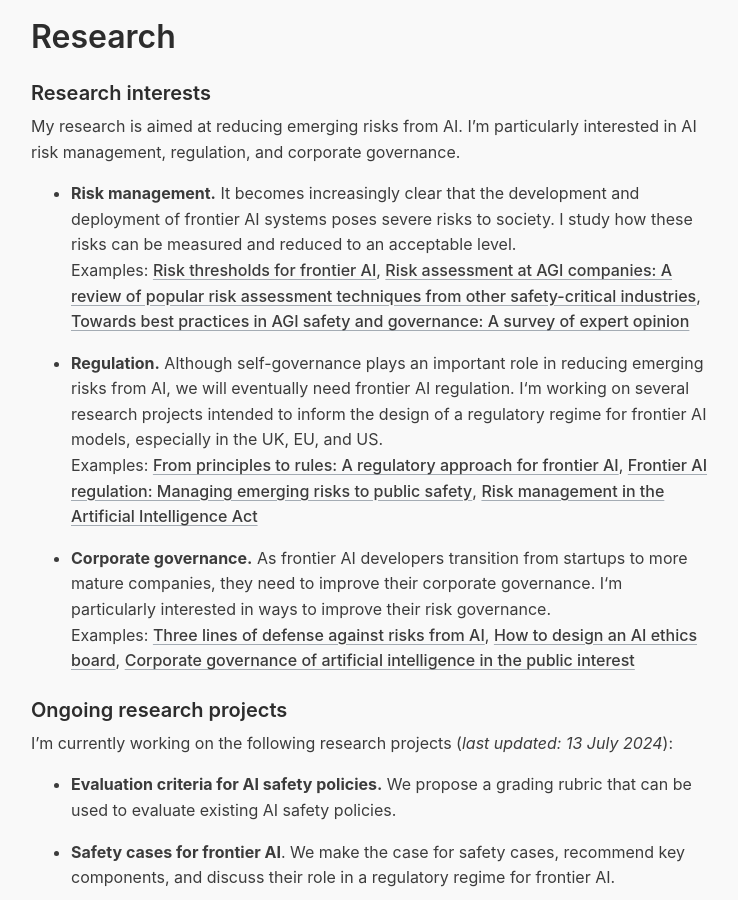
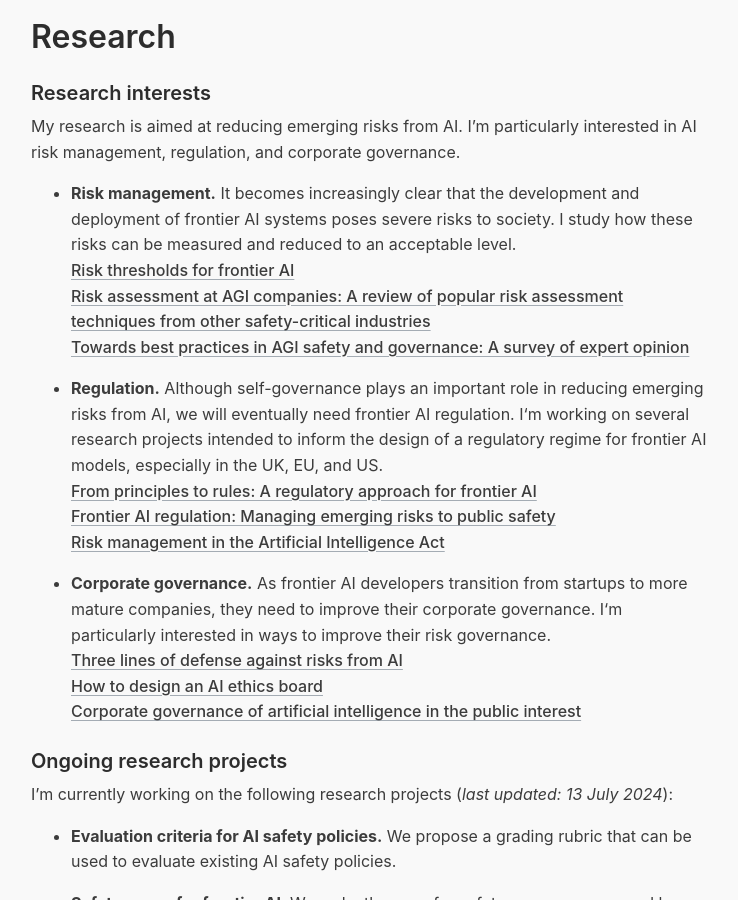
Before and after one commit to jonasschuett/jonasschuett.github.io, a Jekyll site: the page built from _posts/2020-04-04-introduction.md, in a window 1280 px wide and 900 px high, scrolled down 1359 px. Shown: the whole window, without its empty margins (269-1007 px from the left). Built offline with Jekyll 4.4.1, drawn with Linux system fonts in a browser that asks for light colours; nearby versions of some CDN libraries.

Commit message:
Update 2020-04-04-introduction.md

```diff
--- a/_posts/2020-04-04-introduction.md
+++ b/_posts/2020-04-04-introduction.md
@@ -31,13 +31,19 @@ I live in Berlin, but regularly visit Oxford, London, and Washington, DC. Outsid
 My research is aimed at reducing emerging risks from AI. I'm particularly interested in AI risk management, regulation, and corporate governance.
 
 - **Risk management.** It becomes increasingly clear that the development and deployment of frontier AI systems poses severe risks to society. I study how these risks can be measured and reduced to an acceptable level.  <br>
-Examples: [Risk thresholds for frontier AI](https://arxiv.org/pdf/2406.14713), [Risk assessment at AGI companies: A review of popular risk assessment techniques from other safety-critical industries](https://arxiv.org/pdf/2307.08823), [Towards best practices in AGI safety and governance: A survey of expert opinion](https://arxiv.org/pdf/2305.07153)
+[Risk thresholds for frontier AI](https://arxiv.org/pdf/2406.14713) <br>
+[Risk assessment at AGI companies: A review of popular risk assessment techniques from other safety-critical industries](https://arxiv.org/pdf/2307.08823) <br>
+[Towards best practices in AGI safety and governance: A survey of expert opinion](https://arxiv.org/pdf/2305.07153)
 
 - **Regulation.** Although self-governance plays an important role in reducing emerging risks from AI, we will eventually need frontier AI regulation. I‘m working on several research projects intended to inform the design of a regulatory regime for frontier AI models, especially in the UK, EU, and US.  <br>
-Examples: [From principles to rules: A regulatory approach for frontier AI](https://arxiv.org/pdf/2407.07300), [Frontier AI regulation: Managing emerging risks to public safety](https://arxiv.org/pdf/2307.03718), [Risk management in the Artificial Intelligence Act](https://doi.org/10.1017/err.2023.1)
+[From principles to rules: A regulatory approach for frontier AI](https://arxiv.org/pdf/2407.07300) <br>
+[Frontier AI regulation: Managing emerging risks to public safety](https://arxiv.org/pdf/2307.03718) <br>
+[Risk management in the Artificial Intelligence Act](https://doi.org/10.1017/err.2023.1)
 
 - **Corporate governance.** As frontier AI developers transition from startups to more mature companies, they need to improve their corporate governance. I‘m particularly interested in ways to improve their risk governance.  <br>
-Examples: [Three lines of defense against risks from AI](https://doi.org/10.1007/s00146-023-01811-0), [How to design an AI ethics board](https://doi.org/10.1007/s43681-023-00409-y), [Corporate governance of artificial intelligence in the public interest](https://doi.org/10.3390/info12070275)
+[Three lines of defense against risks from AI](https://doi.org/10.1007/s00146-023-01811-0) <br>
+[How to design an AI ethics board](https://doi.org/10.1007/s43681-023-00409-y) <br>
+[Corporate governance of artificial intelligence in the public interest](https://doi.org/10.3390/info12070275)
 
 ### Ongoing research projects
 
```
